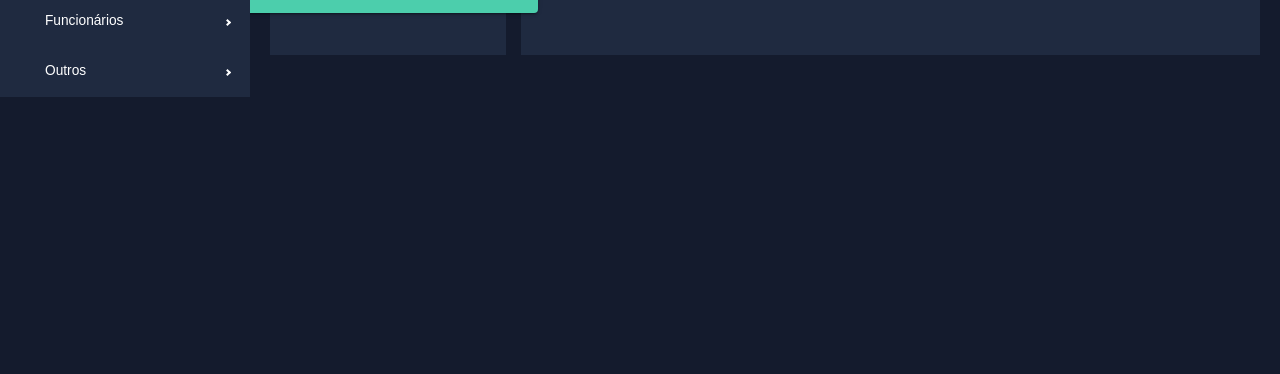
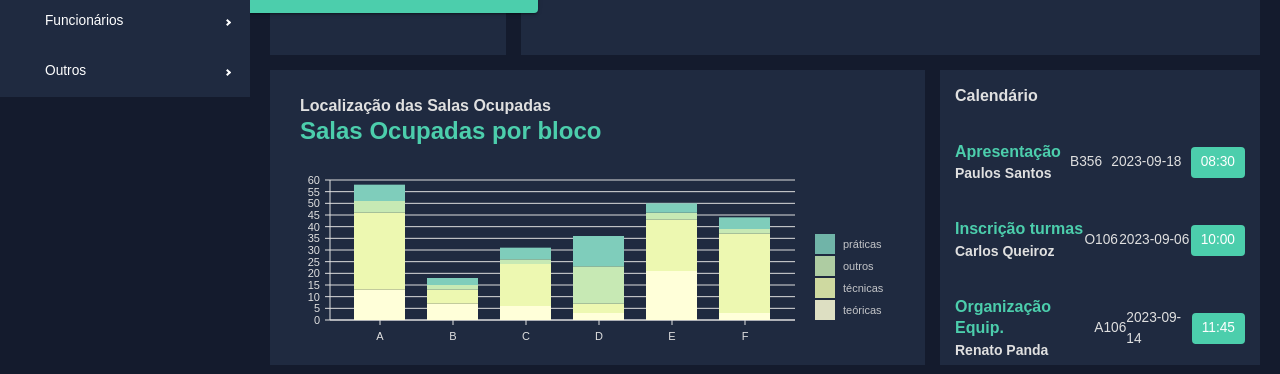
Before and after one commit to AnaPatriciaGraca/IPTSensingGrid, a React (Create React App) app in the folder react-admin/: page /estatisticasSalas in a window 1280 px wide. Shown: the part 578-952 px from the top of the page. Before the commit the page ends 800 px from the top, so only its background shows below. Built offline with nearby package versions, Linux system fonts and the light colour scheme.

Commit message:
Dashboard Salas terminado

```diff
--- a/react-admin/src/components/BarChart.js
+++ b/react-admin/src/components/TotalFreeRooms.js
@@ -1,9 +1,9 @@
 import { useTheme } from "@mui/material";
 import { ResponsiveBar } from "@nivo/bar";
 import { tokens } from "../theme";
-import { mockBarData as data } from "../data/mockData";
+import { usedRooms as data } from "../data/testData";
 
-const BarChart = ({ isDashboard = false }) => {
+const TotalFreeRooms = ({ isDashboard }) => {
   const theme = useTheme();
   const colors = tokens(theme.palette.mode);
 
@@ -11,7 +11,6 @@ const BarChart = ({ isDashboard = false }) => {
     <ResponsiveBar
       data={data}
       theme={{
-        // added
         axis: {
         domain: {
             line: {
@@ -38,34 +37,19 @@ const BarChart = ({ isDashboard = false }) => {
             fill: colors.grey[100],
         },
         },
+        tooltip: {
+        container: {
+            color: colors.primary[500],
+        },
+        },
     }}
-      keys={["hot dog", "burger", "sandwich", "kebab", "fries", "donut"]}
-      indexBy="country"
-      margin={{ top: 50, right: 130, bottom: 50, left: 60 }}
+      keys={["teóricas", "técnicas", "outros", 'práticas']}
+      indexBy="bloco"
+      margin={{ top: 5, right: 130, bottom: 150, left: 60 }}
       padding={0.3}
       valueScale={{ type: "linear" }}
       indexScale={{ type: "band", round: true }}
-      colors={{ scheme: "nivo" }}
-      defs={[
-        {
-          id: "dots",
-          type: "patternDots",
-          background: "inherit",
-          color: "#38bcb2",
-          size: 4,
-          padding: 1,
-          stagger: true,
-        },
-        {
-          id: "lines",
-          type: "patternLines",
-          background: "inherit",
-          color: "#eed312",
-          rotation: -45,
-          lineWidth: 6,
-          spacing: 10,
-        },
-      ]}
+      colors={{ scheme: "yellow_green_blue" }}
       borderColor={{
         from: "color",
         modifiers: [["darker", "1.6"]],
@@ -76,7 +60,7 @@ const BarChart = ({ isDashboard = false }) => {
         tickSize: 5,
         tickPadding: 5,
         tickRotation: 0,
-        legend: isDashboard ? undefined : "country", // changed
+        legend: isDashboard ? undefined : "bloco", // changed
         legendPosition: "middle",
         legendOffset: 32,
       }}
@@ -84,7 +68,7 @@ const BarChart = ({ isDashboard = false }) => {
         tickSize: 5,
         tickPadding: 5,
         tickRotation: 0,
-        legend: isDashboard ? undefined : "food", // changed
+        legend: isDashboard ? undefined : "salas", // changed
         legendPosition: "middle",
         legendOffset: -40,
       }}
@@ -121,10 +105,10 @@ const BarChart = ({ isDashboard = false }) => {
       ]}
       role="application"
       barAriaLabel={function (e) {
-        return e.id + ": " + e.formattedValue + " in country: " + e.indexValue;
+        return e.id + ": " + e.formattedValue + " in bloco: " + e.indexValue;
       }}
     />
   );
 };
 
-export default BarChart;
+export default TotalFreeRooms;
--- a/react-admin/src/data/testData.js
+++ b/react-admin/src/data/testData.js
@@ -123,6 +123,7 @@ export const events = [
     user: "Paulos Santos",
     date: "2023-09-18",
     hour: "08:30",
+    room: "B356"
   },
   {
     id: '000076',
@@ -130,6 +131,7 @@ export const events = [
     user: "Carlos Queiroz",
     date: "2023-09-06",
     hour: "10:00",
+    room: "O106"
   },
   {
     id: '000933',
@@ -137,6 +139,7 @@ export const events = [
     user: "Renato Panda",
     date: "2023-09-14",
     hour: "11:45",
+    room: "A106"
   },
   {
     id: '000053',
@@ -144,6 +147,7 @@ export const events = [
     user: "José Casimiro Pereira",
     date: "2023-09-07",
     hour: "14:15",
+    room: "O104"
   },
   {
     id: '000013',
@@ -151,6 +155,7 @@ export const events = [
     user: "Ana Cristina Lopes",
     date: "2023-09-01",
     hour: "15:30",
+    room: "B256"
   },
   {
     id: '000027',
@@ -158,6 +163,7 @@ export const events = [
     user: "António Manso",
     date: "2023-10-02",
     hour: "08:45",
+    room: "B356"
   },
   {
     id: '000028',
@@ -165,6 +171,7 @@ export const events = [
     user: "Luis Almeida",
     date: "2023-11-03",
     hour: "11:00",
+    room: "O103"
   },
   {
     id: '000029',
@@ -172,6 +179,7 @@ export const events = [
     user: "Manuel Barros",
     date: "2023-10-07",
     hour: "13:30",
+    room: "I116"
   },
   {
     id: '000111',
@@ -179,6 +187,7 @@ export const events = [
     user: "Maria Cristina Costa",
     date: "2023-09-02",
     hour: "16:00",
+    room: "H105"
   },
 ];
 
@@ -412,3 +421,52 @@ export const freeRooms =
     }
   ]
 }
+
+
+export const usedRooms = [
+  {
+    bloco: "A",
+    "teóricas": 13,
+    "técnicas": 33,
+    "outros": 5,
+    "práticas": 7,
+  },
+    {
+      bloco: "B",
+      "teóricas": 7,
+      "técnicas": 6,
+      "outros": 2,
+      "práticas": 3,
+    },
+
+    {
+      bloco: "C",
+      "teóricas": 6,
+      "técnicas": 18,
+      "outros": 2,
+      "práticas": 5,
+    },
+    {
+      bloco: "D",
+      "teóricas": 3,
+      "técnicas": 4,
+      "outros": 16,
+      "práticas": 13,
+    },
+    {
+      bloco: "E",
+      "teóricas": 21,
+      "técnicas": 22,
+      "outros": 3,
+      "práticas": 4,
+    },
+    {
+      bloco: "F",
+      "teóricas": 3,
+      "técnicas": 34,
+      "outros": 2,
+      "práticas": 5,
+    },
+
+
+];
--- a/react-admin/src/scenes/bar/index.js
+++ b/react-admin/src/scenes/bar/index.js
@@ -1,6 +1,6 @@
 import { Box } from '@mui/material'
 import Header from '../../components/Header'
-import BarChart from '../../components/BarChart'
+import BarChart from '../../components/TotalFreeRooms'
 
 const Bar = () => {
     return (
--- a/react-admin/src/scenes/dashboard/index.js
+++ b/react-admin/src/scenes/dashboard/index.js
@@ -13,7 +13,7 @@ import EmailIcon from '@mui/icons-material/Email'
 import PointOfSaleIcon from '@mui/icons-material/PointOfSale'
 import PersonAddIcon from '@mui/icons-material/PersonAdd'
 import TrafficIcon from '@mui/icons-material/Traffic'
-import BarChart from '../../components/BarChart'
+import BarChart from '../../components/TotalFreeRooms'
 
 const Dashboard = () => {
   const theme = useTheme()
--- a/react-admin/src/scenes/estatisticasSalas/index.js
+++ b/react-admin/src/scenes/estatisticasSalas/index.js
@@ -3,7 +3,8 @@ import { tokens } from '../../theme'
 import Header from '../../components/Header'
 import StatBox from '../../components/StatBox'
 import TreeChart from '../../components/TreeChart'
-import { useHistory } from 'react-router-dom';
+import TotalFreeRooms from '../../components/TotalFreeRooms'
+import { events } from '../../data/testData'
 
 //icons
 import DownloadOutlinedIcon from '@mui/icons-material/DownloadOutlined'
@@ -115,6 +116,53 @@ const EstatisticasSalas = () => {
                     </Box>
                 </Box>
 
+                {/* ROW 3 */}
+                {/* Salas livres por bloco - Barchart */}
+                <Box gridColumn='span 8' gridRow='span 2' backgroundColor={colors.primary[400]}>
+                    <Box mt='25px' padding='0 30px' display='flex' flexDirection='column'>
+                        <Box mb='30px'>
+                        <Typography variant='h5' fontWeight='600' color={colors.grey[100]}>
+                            Localização das Salas Ocupadas
+                        </Typography>
+                        <Typography variant='h3' fontWeight='bold' color={colors.greenAccent[500]}>
+                            Salas Ocupadas por bloco
+                        </Typography>
+                        </Box>
+
+                    </Box>
+                    <TotalFreeRooms isDashboard={true}/>
+                </Box>
+
+                <Box gridColumn='span 4' gridRow='span 2' backgroundColor={colors.primary[400]} overflow='auto' >
+                    <Box display='flex' justifyContent='space-between' alignItems='center' borderBottom={`4px solid ${colors.primary[400]}`} colors={colors.grey[100]} p='15px'>
+                        <Typography color={colors.grey[100]} variant='h5' fontWeight={600}>
+                        Calendário
+                        </Typography>
+                    </Box>
+
+
+                    {events.map((transaction, i) =>(
+                        <Box key={`${transaction.id}-${i}`} display='flex' justifyContent='space-between' alignItems='center' borderBottom={`4px solid ${colors.primary[400]}`} p='15px'>
+                        <Box>
+                            <Typography color={colors.greenAccent[500]} variant='h5' fontWeight={600}>
+                                {transaction.title}
+                            </Typography>
+                            <Typography color={colors.grey[100]} variant='h6' fontWeight={600}>
+                                {transaction.user}
+                            </Typography>
+                        </Box>
+                        <Box color={colors.grey[100]}>
+                            {transaction.room}
+                        </Box>
+                        <Box color={colors.grey[100]}>
+                            {transaction.date}
+                        </Box>
+                        <Box backgroundColor={colors.greenAccent[500]} p='5px 10px' borderRadius='4px'>
+                            {transaction.hour}
+                        </Box>
+                        </Box>
+                    ))}
+                    </Box>
 
 
 
```
Lines whose indentation alone changed are shown as unchanged.
